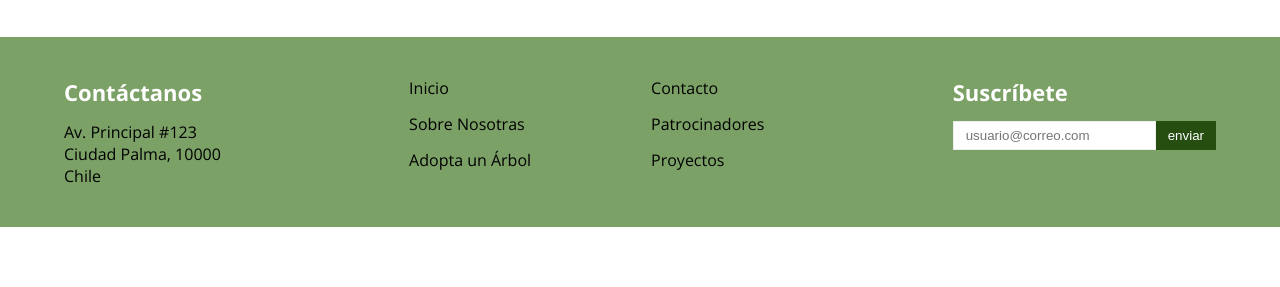
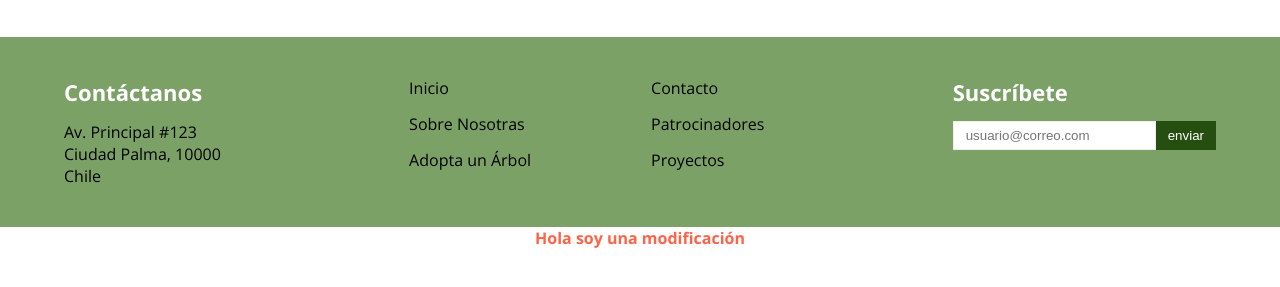
Before and after one commit to ecosta-skillnest/adopta-tu-arbol-apellido-nombre, a plain HTML site: page index.html in a window 1280 px wide. Shown: the part 451-738 px from the top of the page. Drawn offline with nearby package versions, Linux system fonts and the light colour scheme.

Commit message:
add: super mensaje

```diff
--- a/index.html
+++ b/index.html
@@ -157,6 +157,10 @@
         </div>
     </footer>
 
+    <div class="contenedor">
+        <h4 style="text-align:center;color:tomato;">Hola soy una modificación</h4>
+    </div>
+
     <!-- Script JS -->
     <script src="static/js/script.js"></script>
 </body>
```
